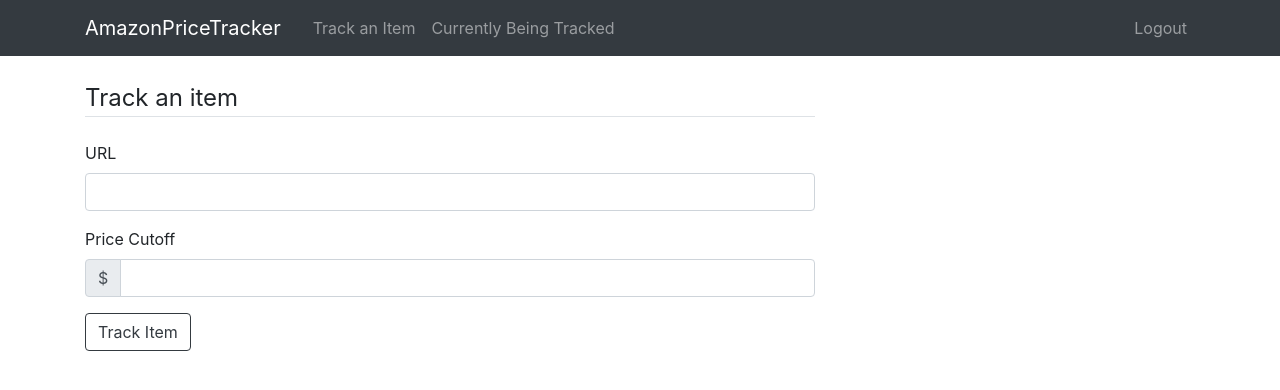
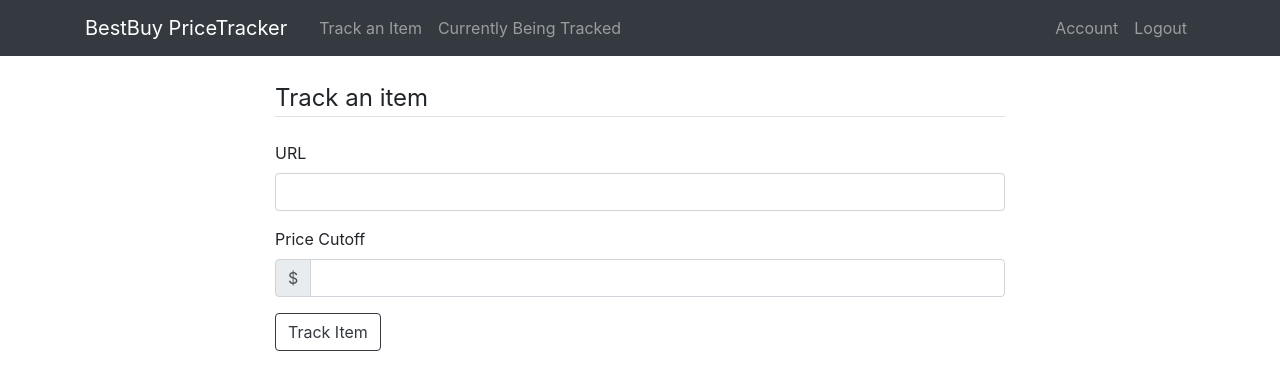
Before and after one commit to cyreilv7/BestBuyPriceTracker, a Flask app: page / in a window 1280 px wide. Shown: the top 390 px of the page. Run offline with Flask 2, Linux system fonts and the light colour scheme; the visitor is signed in with stand-in values (Sample User, id 1); some libraries are stand-ins or nearby versions.

Commit message:
Link css file and update title of app

```diff
--- a/application/templates/layout.html
+++ b/application/templates/layout.html
@@ -4,13 +4,13 @@
     <meta charset="UTF-8">
     <meta http-equiv="X-UA-Compatible" content="IE=edge">
     <meta name="viewport" content="width=device-width, initial-scale=1.0">
-    <title>Amazon Price Tracker</title>
-    <!-- <link rel="stylesheet" href="{{ url_for('static', filename='main.css') }}"> -->
+    <title>BestBuy PriceTracker</title>
+    <link rel="stylesheet" href="{{ url_for('static', filename='/styles/styles.css') }}">
     <link rel="stylesheet" href="https://stackpath.bootstrapcdn.com/bootstrap/4.3.1/css/bootstrap.min.css" integrity="sha384-ggOyR0iXCbMQv3Xipma34MD+dH/1fQ784/j6cY/iJTQUOhcWr7x9JvoRxT2MZw1T" crossorigin="anonymous"></head>
 <body>
     <nav class="navbar navbar-dark bg-dark navbar-expand-lg mb-4 py-2">
         <div class="container">
-            <a href="/" class="navbar-brand mr-4">AmazonPriceTracker</a>
+            <a href="/" class="navbar-brand mr-4">BestBuy PriceTracker</a>
             <button class="navbar-toggler" type="button" data-toggle="collapse" data-target="navbarNav" aria-controls="navbarNav" aria-expanded="false" aria-label="Toggle navigation">
                 <span class="navbar-toggler-icon"></span>
             </button>
@@ -22,6 +22,7 @@
                 </div>
                 <div class="navbar-nav">
                     {% if current_user.is_authenticated%}
+                        <a href="{{ url_for('account') }}" class="nav-item nav-link">Account</a>
                         <a href="{{ url_for('logout') }}" class="nav-item nav-link">Logout</a>
                     {% else %}
                         <a href="{{ url_for('login') }}" class="nav-item nav-link">Login</a>
@@ -33,7 +34,7 @@
     </nav>
 
     <main role="main" class="container">
-        <div class="row">
+        <div class="row justify-content-center">
             <div class="col-md-8">
                 {% with messages = get_flashed_messages(with_categories=true) %}
                     {% if messages %}
```
